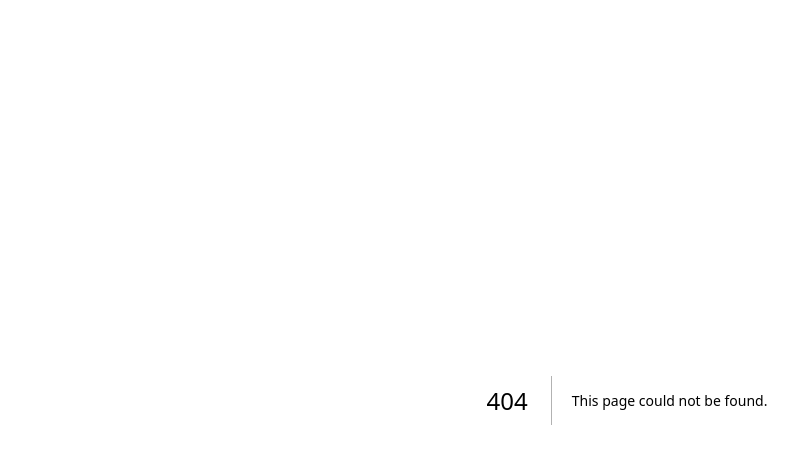
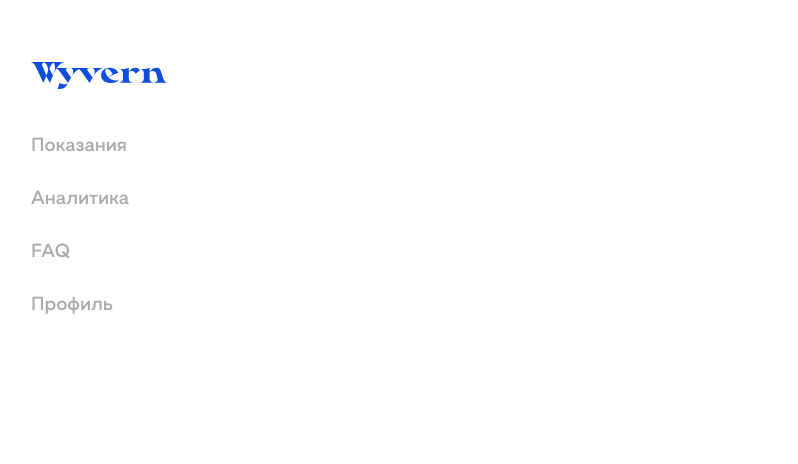
Before and after one commit to DimaGorbusha/Wyvern, a Next.js app in the folder frontend/: page /data in a window 1280 px wide. Before the commit this address had no page. Shown: the top 464 px of the page, without its empty margins (13-811 px from the left). Built offline with nearby package versions, Linux system fonts and the light colour scheme.

Commit message:
feat(data): Add data page

```diff
--- /dev/null
+++ b/frontend/pages/data/index.tsx
@@ -0,0 +1,17 @@
+import React from 'react'
+import LeftMenu from 'components/LeftMenu'
+import Head from 'next/head'
+
+type Props = {}
+
+export default function index({}: Props) {
+  return (
+    <div>
+        <Head>
+            <title>Показания - Wyvern</title>
+            <link rel="icon" href="/favicon.ico"/>
+        </Head>
+        <LeftMenu/>
+    </div>
+  )
+}
```
